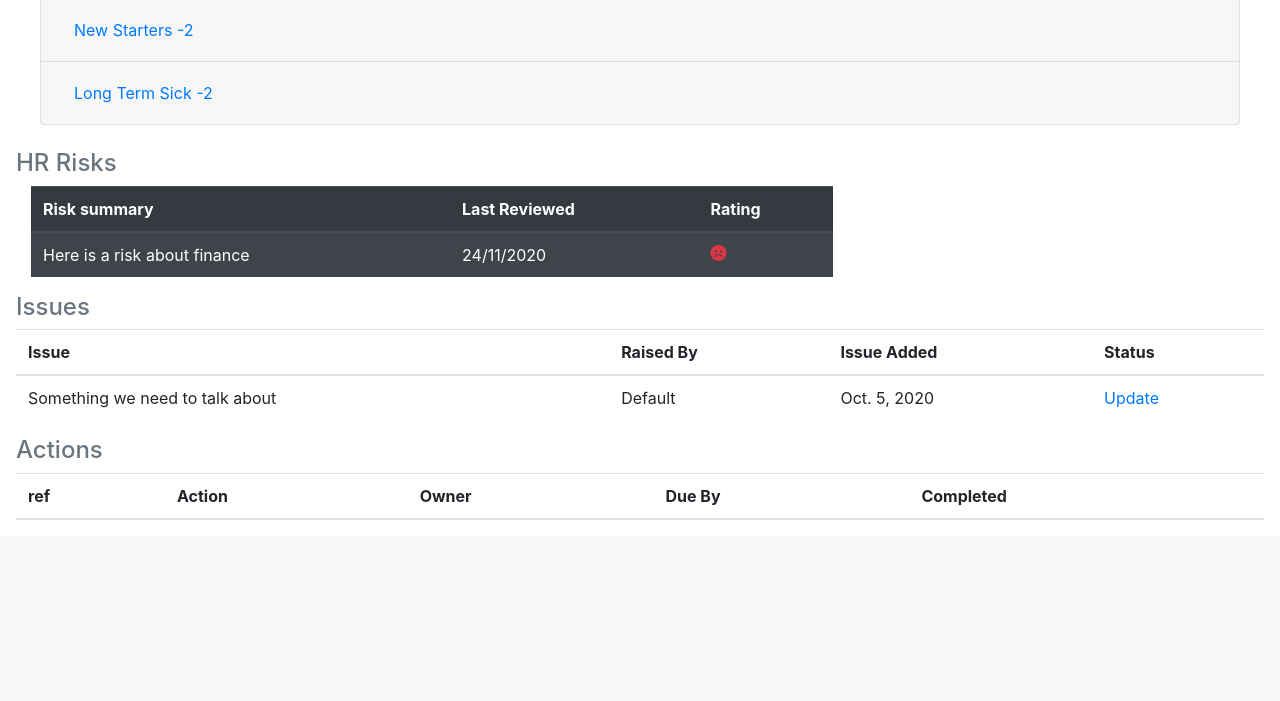
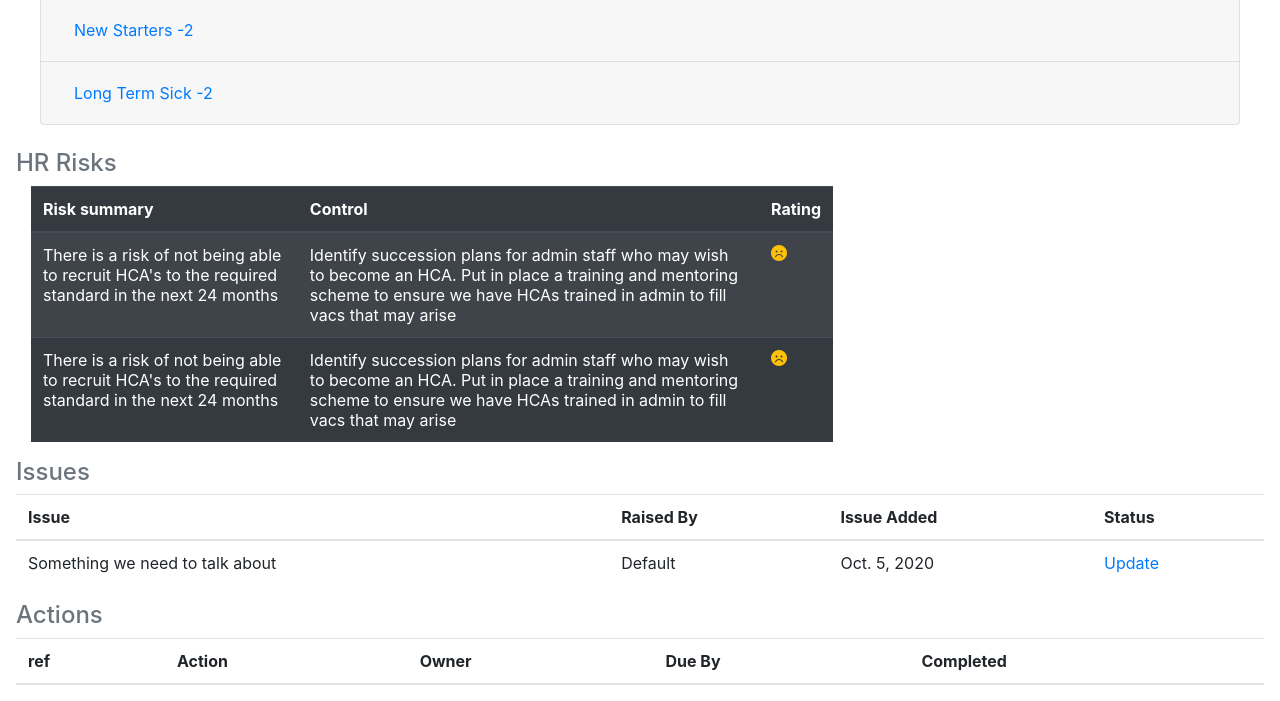
Before and after one commit to tidders2000/meeting_dashboard, a Django app: page /db/hr/ in a window 1280 px wide. Shown: the part 590-1291 px from the top of the page. Before the commit the page ends 1110 px from the top, so only its background shows below. Run offline with Django 3.2, Linux system fonts and the light colour scheme; data comes from the database, SQL or seed files in the repository; both versions use the stored data as it was after the commit; lists and menus that the app fills with data are empty; some libraries are stand-ins or nearby versions.

Commit message:
added risk to dashboard and fixed chart bug

```diff
--- a/accounts/templates/index.html
+++ b/accounts/templates/index.html
@@ -6,10 +6,10 @@
 <head>
   <meta charset="UTF-8">
   <meta name="viewport" content="width=device-width, initial-scale=1.0">
-  <title>Document</title>
+  <title>Rad Meeting DB</title>
 </head>
 <body>
-  <h1>Index</h1>
+  <h1>Radcliffe Meeting App</h1>
   <div class="form-group col-md-6 offset-md-3 log_form">
   <form method='POST'>
    {% csrf_token %} {{ login_form |crispy}}
--- a/dashboard/settings.py
+++ b/dashboard/settings.py
@@ -26,7 +26,7 @@ SECRET_KEY = os.environ.get("SECRET_KEY")
 # SECURITY WARNING: don't run with debug turned on in production!
 DEBUG = True
 
-ALLOWED_HOSTS = ['tidders2000-meeting-dashbaord.herokuapp.com']
+ALLOWED_HOSTS = ['tidders2000-meeting-dashbaord.herokuapp.com', '127.0.0.1']
 
 
 # Application definition
--- a/db/templates/hr.html
+++ b/db/templates/hr.html
@@ -88,21 +88,21 @@
               <tr>
 
                 <th scope="col">Risk summary</th>
-                <th scope="col">Last Reviewed
+                <th scope="col">Control
 
                 </th>
                 <th scope="col">Rating</th>
               </tr>
             </thead>
             <tbody>
+            {% for risk in risks %}
+              <tr>
+               <td>{{ risk.risk }}</td>
 
-              <tr>
-               <td>Here is a risk about finance</td>
-
-                <td>24/11/2020</td>
-                <td><i class="fas fa-frown text-danger"></i></td>
+                <td>{{risk.control}}</td>
+                <td><i class="fas fa-frown text-warning"></i></td>
               </tr>
-
+          {% endfor %}
             </tbody>
           </table>
 
@@ -186,8 +186,8 @@
         data.addColumn('string', '|Clinical');
         data.addColumn('number', 'Admin');
         data.addRows([
-          ['Incomes', 10],
-          ['Expenses', 12],
+          ['Clinical', 10],
+          ['Admin', 12],
 
         ]);
 
--- a/db/views.py
+++ b/db/views.py
@@ -17,11 +17,13 @@ def finance(request):
     actions = Action.objects.filter(area='Finance', closed=False)
     issues = Issue.objects.filter(area='Finance', closed=False)
     rags = Rag.objects.all()
+    risks = Risk.objects.filter(area='Finance')
     object = {
         'data': data,
         'actions': actions,
         'issues': issues,
-        'rags': rags
+        'rags': rags,
+        'risks': risks
 
 
     }
@@ -33,11 +35,13 @@ def hr(request):
     actions = Action.objects.filter(area='HR', closed=False)
     issues = Issue.objects.filter(area='HR', closed=False)
     rags = Rag.objects.all()
+    risks = Risk.objects.filter(area='HR')
     object = {
         'data': data,
         'actions': actions,
         'issues': issues,
-        'rags': rags
+        'rags': rags,
+        'risks': risks
 
 
     }
```
Also changed, not shown: db/templates/finance.html (+8 -8 lines), db.sqlite3.
